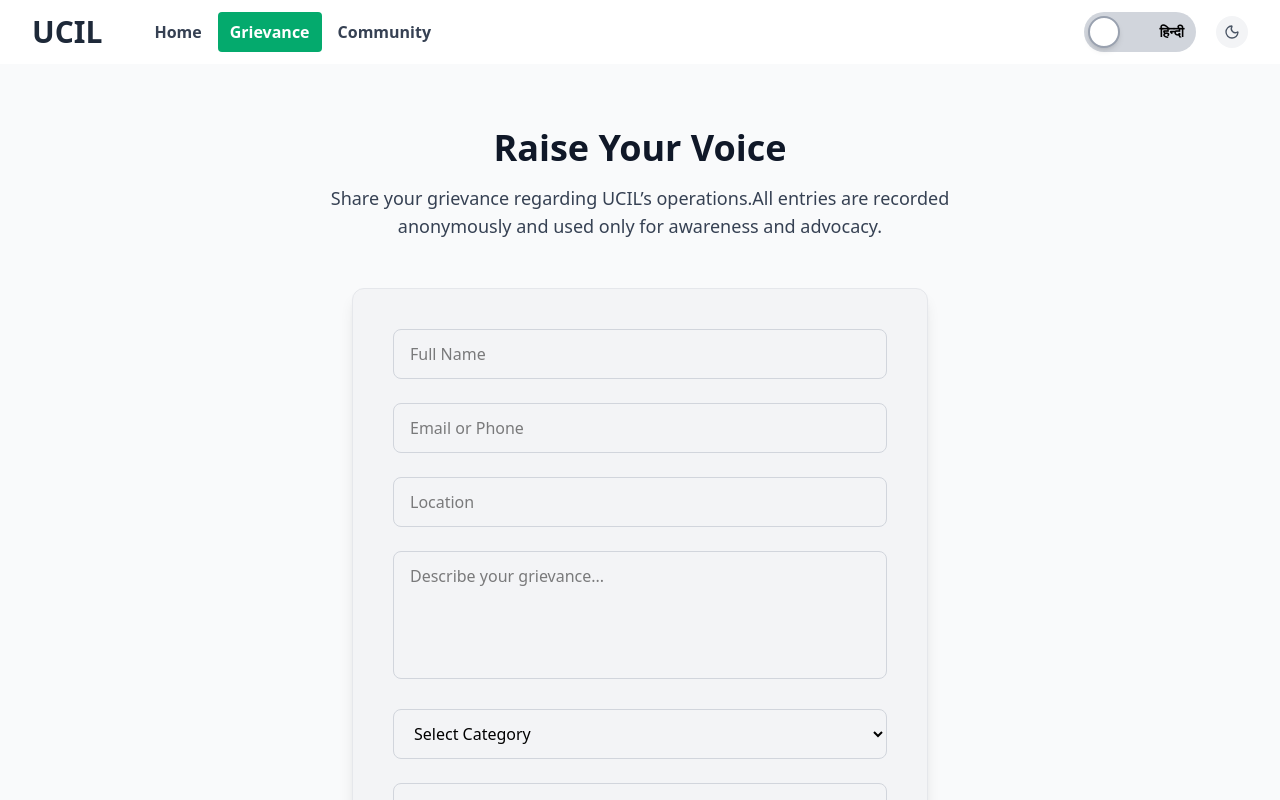
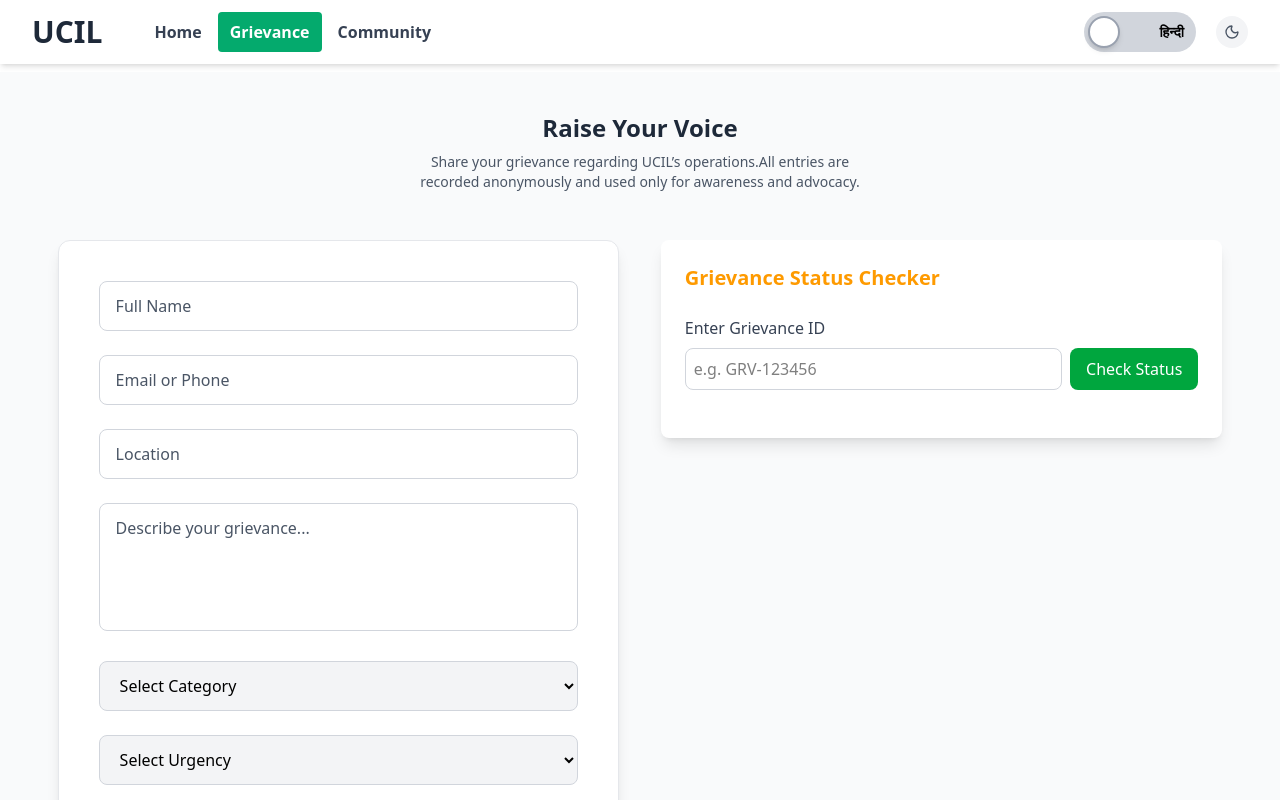
Before and after one commit to ShubhamKumar547/UCIL-SOC-25, a Next.js app: page /grievance in a window 1280 px wide. Shown: the top 800 px of the page. Built offline with nearby package versions, Linux system fonts and the light colour scheme.

Commit message:
added the grievance tracker component refactored the grievance page to improve the ui and added the english hindi translation for the tracker component

```diff
--- a/components/GrievanceForm.jsx
+++ b/components/GrievanceForm.jsx
@@ -28,7 +28,7 @@ export default function GrievanceForm({ t }) {
 
   if (submitted) {
     return (
-      <div className="min-h-screen flex flex-col items-center justify-center px-4 bg-gray-50 dark:bg-gray-900">
+      <div className=" bg-white min-h-screen flex flex-col items-center justify-center px-4 bg-gray-50 dark:bg-gray-900 box-border">
         <h2 className="text-2xl font-bold text-green-600 dark:text-green-400 mb-4 text-center">
           ✅ {t?.grievance_submitted || "Grievance Submitted!"}
         </h2>
@@ -47,7 +47,7 @@ export default function GrievanceForm({ t }) {
   return (
     <form
       onSubmit={handleSubmit}
-      className="bg-gray-100 dark:bg-gray-800 p-8 md:p-10 rounded-xl shadow-lg w-full max-w-xl mx-auto space-y-6 border border-gray-200 dark:border-gray-700"
+      className=" bg-white dark:bg-gray-800 p-6 rounded-lg shadow-lg max-w-2xl mx-auto bg-gray-100 dark:bg-gray-800 p-8 md:p-10 rounded-xl shadow-lg w-full max-w-xl mx-auto space-y-6 border border-gray-200 dark:border-gray-700"
     >
       <input
         type="text"
@@ -55,7 +55,7 @@ export default function GrievanceForm({ t }) {
         required
         placeholder={t?.form_name || "Full Name"}
         onChange={handleChange}
-        className="w-full px-4 py-3 border border-gray-300 dark:border-gray-600 rounded-lg focus:outline-none focus:ring focus:ring-indigo-400 dark:bg-gray-700 dark:text-gray-100"
+        className="w-full px-4 py-3 border border-gray-300 dark:border-gray-600 rounded-lg focus:outline-none focus:ring focus:ring-indigo-400 dark:bg-gray-700 dark:text-gray-100 placeholder-gray-600 dark:placeholder-gray-300"
       />
       <input
         type="text"
@@ -63,7 +63,7 @@ export default function GrievanceForm({ t }) {
         required
         placeholder={t?.form_email || "Email or Phone"}
         onChange={handleChange}
-        className="w-full px-4 py-3 border border-gray-300 dark:border-gray-600 rounded-lg focus:outline-none focus:ring focus:ring-indigo-400 dark:bg-gray-700 dark:text-gray-100"
+        className="w-full px-4 py-3 border border-gray-300 dark:border-gray-600 rounded-lg focus:outline-none focus:ring focus:ring-indigo-400 dark:bg-gray-700 dark:text-gray-100 placeholder-gray-600 dark:placeholder-gray-300"
       />
       <input
         type="text"
@@ -71,14 +71,14 @@ export default function GrievanceForm({ t }) {
         required
         placeholder={t?.form_location || "Location"}
         onChange={handleChange}
-        className="w-full px-4 py-3 border border-gray-300 dark:border-gray-600 rounded-lg focus:outline-none focus:ring focus:ring-indigo-400 dark:bg-gray-700 dark:text-gray-100"
+        className="w-full px-4 py-3 border border-gray-300 dark:border-gray-600 rounded-lg focus:outline-none focus:ring focus:ring-indigo-400 dark:bg-gray-700 dark:text-gray-100 placeholder-gray-600 dark:placeholder-gray-300"
       />
       <textarea
         name="description"
         required
         placeholder={t?.form_description || "Describe your grievance..."}
         onChange={handleChange}
-        className="w-full px-4 py-3 h-32 resize-none border border-gray-300 dark:border-gray-600 rounded-lg focus:outline-none focus:ring focus:ring-indigo-400 dark:bg-gray-700 dark:text-gray-100"
+        className="w-full px-4 py-3 h-32 resize-none border border-gray-300 dark:border-gray-600 rounded-lg focus:outline-none focus:ring focus:ring-indigo-400 dark:bg-gray-700 dark:text-gray-100 placeholder-gray-600 dark:placeholder-gray-300"
       />
       <select
         name="category"
@@ -121,7 +121,7 @@ export default function GrievanceForm({ t }) {
       </div>
       <button
         type="submit"
-        className="bg-indigo-600 hover:bg-indigo-700 text-white font-semibold py-3 px-6 rounded-lg w-full shadow-md transition focus:outline-none focus:ring focus:ring-indigo-400"
+        className="bg-green-600 hover:bg-green-700 text-white px-4 py-2 rounded-lg w-full"
       >
         {t?.form_submit || "Submit Grievance"}
       </button>
--- /dev/null
+++ b/components/GrievanceTracker.jsx
@@ -0,0 +1,149 @@
+// components/GrievanceStatusChecker.js
+import { useState } from "react";
+import env_en from "../public/locales/en/grievances.json";
+import env_hi from "../public/locales/hi/grievances.json";
+import { useRouter } from "next/router";
+
+const GrievanceStatusChecker = () => {
+  const { locale } = useRouter();
+  const env_translation = { env_en, env_hi };
+  const lang = locale === "hi" ? "env_hi" : "env_en";
+  const t = env_translation[lang] || env_translation.en;
+
+  const data = t["grievanceStatusChecker"];
+  const grievanceData = t["grievances"];
+  console.log(t);
+  console.log(data);
+
+  const [grievanceId, setGrievanceId] = useState("");
+  const [currentGrievance, setCurrentGrievance] = useState(null);
+  const [error, setError] = useState("");
+
+  const checkStatus = () => {
+    setError("");
+    const foundGrievance = grievanceData.find(
+      (g) => g.id.toLowerCase() === grievanceId.toLowerCase()
+    );
+
+    if (foundGrievance) {
+      setCurrentGrievance(foundGrievance);
+    } else {
+      setError(data.errorNotFound);
+      setCurrentGrievance(null);
+    }
+  };
+
+  const getStatusColor = (status) => {
+    switch (status) {
+      case "pending":
+        return "bg-yellow-100 dark:bg-yellow-900 text-yellow-800 dark:text-yellow-200";
+      case "in-progress":
+        return "bg-blue-100 dark:bg-blue-900 text-blue-800 dark:text-blue-200";
+      case "resolved":
+        return "bg-green-100 dark:bg-green-900 text-green-800 dark:text-green-200";
+      default:
+        return "bg-gray-100 dark:bg-gray-700 text-gray-800 dark:text-gray-200";
+    }
+  };
+
+  return (
+    <div className="bg-white dark:bg-gray-800 p-6 rounded-lg shadow-lg max-w-2xl mx-auto box-border">
+      <h2 className="text-xl font-bold text-amber-500 dark:text-amber-400 mb-6">
+        {data.title}
+      </h2>
+
+      <div className="mb-6">
+        <label
+          htmlFor="grievanceId"
+          className="block text-gray-700 dark:text-gray-300 mb-2"
+        >
+          {data.inputLabel}
+        </label>
+        <div className="flex gap-2">
+          <input
+            id="grievanceId"
+            type="text"
+            value={grievanceId}
+            onChange={(e) => setGrievanceId(e.target.value)}
+            placeholder={data.placeholder}
+            className="flex-1 p-2 border border-gray-300 dark:border-gray-600 rounded-lg dark:bg-gray-700 dark:text-white"
+          />
+          <button
+            onClick={checkStatus}
+            className="bg-green-600 hover:bg-green-700 text-white px-4 py-2 rounded-lg"
+          >
+            {data.checkButton}
+          </button>
+        </div>
+        {error && (
+          <p className="text-red-500 dark:text-red-400 mt-2">{error}</p>
+        )}
+      </div>
+
+      {currentGrievance && (
+        <div className="border border-gray-200 dark:border-gray-700 p-4 rounded-lg">
+          <div className="grid grid-cols-1 md:grid-cols-2 gap-4 mb-4">
+            <div>
+              <h3 className="font-medium text-gray-700 dark:text-gray-300">
+                {data.grievanceIdLabel}
+              </h3>
+              <p className="text-gray-900 dark:text-white">
+                {currentGrievance.id}
+              </p>
+            </div>
+            <div>
+              <h3 className="font-medium text-gray-700 dark:text-gray-300">
+                {data.dateLabel}
+              </h3>
+              <p className="text-gray-900 dark:text-white">
+                {currentGrievance.date}
+              </p>
+            </div>
+            <div>
+              <h3 className="font-medium text-gray-700 dark:text-gray-300">
+                {data.categoryLabel}
+              </h3>
+              <p className="text-gray-900 dark:text-white">
+                {currentGrievance.category}
+              </p>
+            </div>
+            <div>
+              <h3 className="font-medium text-gray-700 dark:text-gray-300">
+                {data.statusLabel}
+              </h3>
+              <span
+                className={`px-3 py-1 rounded-full text-sm ${getStatusColor(
+                  currentGrievance.status
+                )}`}
+              >
+                {data.statusLabels[currentGrievance.status]}
+              </span>
+            </div>
+          </div>
+
+          <div className="mb-4">
+            <h3 className="font-medium text-gray-700 dark:text-gray-300">
+              {data.descriptionLabel}
+            </h3>
+            <p className="text-gray-900 dark:text-white">
+              {currentGrievance.description}
+            </p>
+          </div>
+
+          {currentGrievance.resolution && (
+            <div className="bg-gray-50 dark:bg-gray-700 p-3 rounded-lg">
+              <h3 className="font-medium text-gray-700 dark:text-gray-300">
+                {data.resolutionLabel}
+              </h3>
+              <p className="text-gray-900 dark:text-white">
+                {currentGrievance.resolution}
+              </p>
+            </div>
+          )}
+        </div>
+      )}
+    </div>
+  );
+};
+
+export default GrievanceStatusChecker;
--- a/package.json
+++ b/package.json
@@ -3,7 +3,7 @@
   "version": "0.1.0",
   "private": true,
   "scripts": {
-    "dev": "next dev --turbopack",
+    "dev": "next dev",
     "build": "next build",
     "start": "next start",
     "lint": "next lint"
--- a/pages/grievance.js
+++ b/pages/grievance.js
@@ -3,6 +3,7 @@ import Navbar from "@/components/Navbar";
 import { useRouter } from "next/router";
 import en from "../public/locales/en/common.json";
 import hi from "../public/locales/hi/common.json";
+import GrievanceStatusChecker from "@/components/GrievanceTracker";
 
 const translations = { en, hi };
 
@@ -13,18 +14,25 @@ export default function GrievancePage() {
   return (
     <>
       <Navbar t={t} />
-      <div className="min-h-screen bg-gray-50 dark:bg-gray-900 px-6 py-16">
+
+      <div className="max-w-7xl mx-auto px-4  mt-2 pt-10 py-6 bg-gray-50 dark:bg-[var(--color-gray-800)] ">
         <div className="max-w-2xl mx-auto text-center mb-12">
-          <h1 className="text-4xl font-extrabold text-gray-900 dark:text-gray-100 mb-4">
+          <h1 className="text-2xl md:text-2xl font-bold text-gray-800 dark:text-gray-100 mb-2 text-normal">
             {t.grievance_heading || "Raise Your Voice"}
           </h1>
-          <p className="text-lg text-gray-700 dark:text-gray-300">
+          <p className="text-gray-600 dark:text-gray-300 max-w-md mx-auto text-sm text-normal">
             {t.grievance_subtext ||
               "Share your grievance regarding UCIL’s operations. All entries are recorded anonymously and used only for awareness and advocacy."}
           </p>
         </div>
-        <div>
-          <GrievanceForm t={t} />
+
+        <div className=" grid grid-cols-[45%_45%] justify-evenly box-border">
+          <div>
+            <GrievanceForm t={t} />
+          </div>
+          <div>
+            <GrievanceStatusChecker />
+          </div>
         </div>
       </div>
     </>
--- /dev/null
+++ b/public/locales/en/grievances.json
@@ -0,0 +1,44 @@
+{
+  "grievanceStatusChecker": {
+    "title": "Grievance Status Checker",
+    "inputLabel": "Enter Grievance ID",
+    "placeholder": "e.g. GRV-123456",
+    "checkButton": "Check Status",
+    "errorNotFound": "No grievance found with this ID",
+    "grievanceIdLabel": "Grievance ID",
+    "dateLabel": "Date Submitted",
+    "categoryLabel": "Category",
+    "statusLabel": "Status",
+    "descriptionLabel": "Description",
+    "resolutionLabel": "Resolution",
+    "statusLabels": {
+      "pending": "Pending",
+      "in-progress": "In Progress",
+      "resolved": "Resolved"
+    }
+  },
+  "grievances": [
+    {
+      "id": "GRV-100001",
+      "date": "15/05/2023",
+      "category": "Health & Safety",
+      "status": "resolved",
+      "description": "Request for radiation safety equipment in Jaduguda mining area",
+      "resolution": "Equipment provided on 20/05/2023"
+    },
+    {
+      "id": "GRV-100002",
+      "date": "22/06/2023",
+      "category": "Water Contamination",
+      "status": "in-progress",
+      "description": "Complaint about water quality in Narwapahar village"
+    },
+    {
+      "id": "GRV-100003",
+      "date": "10/07/2023",
+      "category": "Employment",
+      "status": "pending",
+      "description": "Job application status inquiry for local candidate"
+    }
+  ]
+}
--- /dev/null
+++ b/public/locales/hi/grievances.json
@@ -0,0 +1,44 @@
+{
+  "grievanceStatusChecker": {
+    "title": "शिकायत स्थिति जांचकर्ता",
+    "inputLabel": "शिकायत आईडी दर्ज करें",
+    "placeholder": "जैसे GRV-123456",
+    "checkButton": "स्थिति जांचें",
+    "errorNotFound": "इस आईडी से कोई शिकायत नहीं मिली",
+    "grievanceIdLabel": "शिकायत आईडी",
+    "dateLabel": "प्रस्तुत करने की तिथि",
+    "categoryLabel": "श्रेणी",
+    "statusLabel": "स्थिति",
+    "descriptionLabel": "विवरण",
+    "resolutionLabel": "समाधान",
+    "statusLabels": {
+      "pending": "लंबित",
+      "in-progress": "प्रगति पर",
+      "resolved": "हल हो गई"
+    }
+  },
+  "grievances": [
+    {
+      "id": "GRV-100001",
+      "date": "15/05/2023",
+      "category": "स्वास्थ्य एवं सुरक्षा",
+      "status": "resolved",
+      "description": "जादूगोड़ा खनन क्षेत्र में विकिरण सुरक्षा उपकरण के लिए अनुरोध",
+      "resolution": "20/05/2023 को उपकरण प्रदान किया गया"
+    },
+    {
+      "id": "GRV-100002",
+      "date": "22/06/2023",
+      "category": "जल प्रदूषण",
+      "status": "in-progress",
+      "description": "नरवापहार गांव में जल की गुणवत्ता के बारे में शिकायत"
+    },
+    {
+      "id": "GRV-100003",
+      "date": "10/07/2023",
+      "category": "रोजगार",
+      "status": "pending",
+      "description": "स्थानीय उम्मीदवार के लिए नौकरी आवेदन स्थिति जांच"
+    }
+  ]
+}
```
Also changed, not shown: components/Environmental.jsx (+4 -4 lines).
